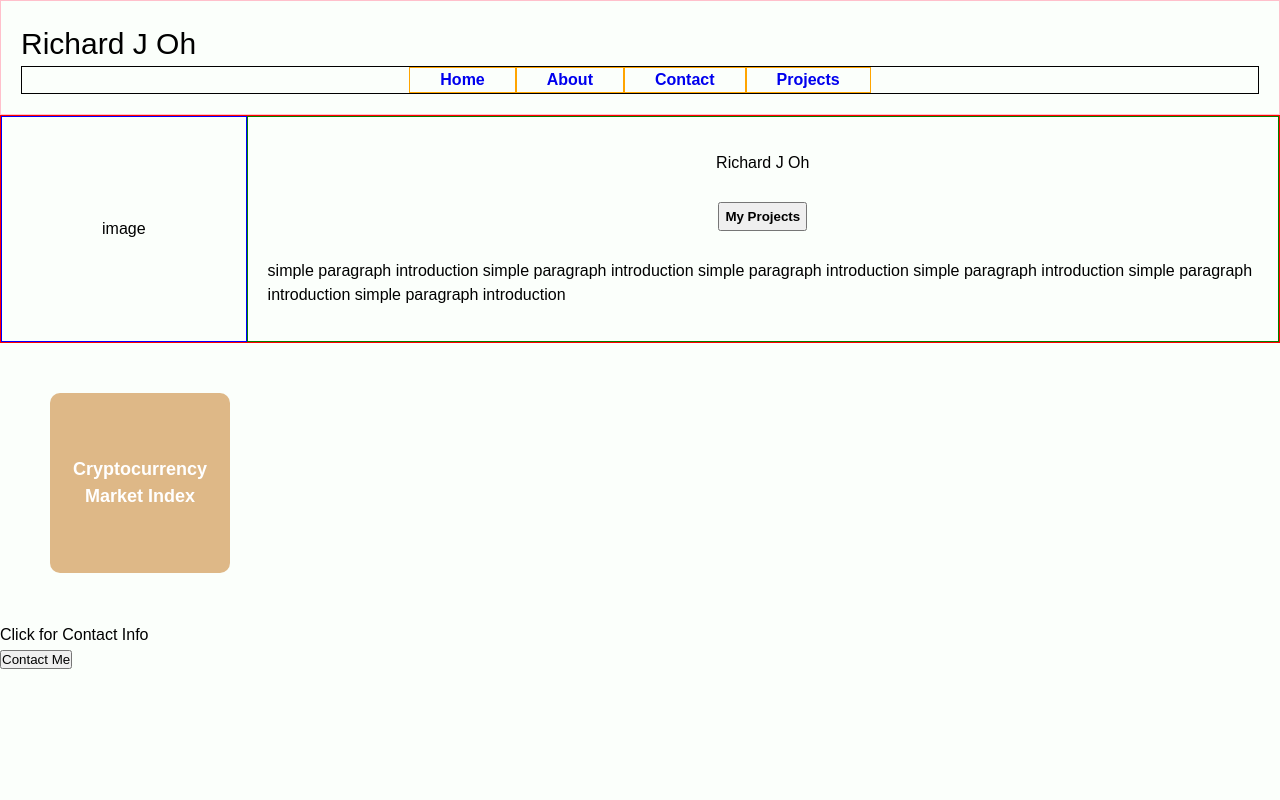
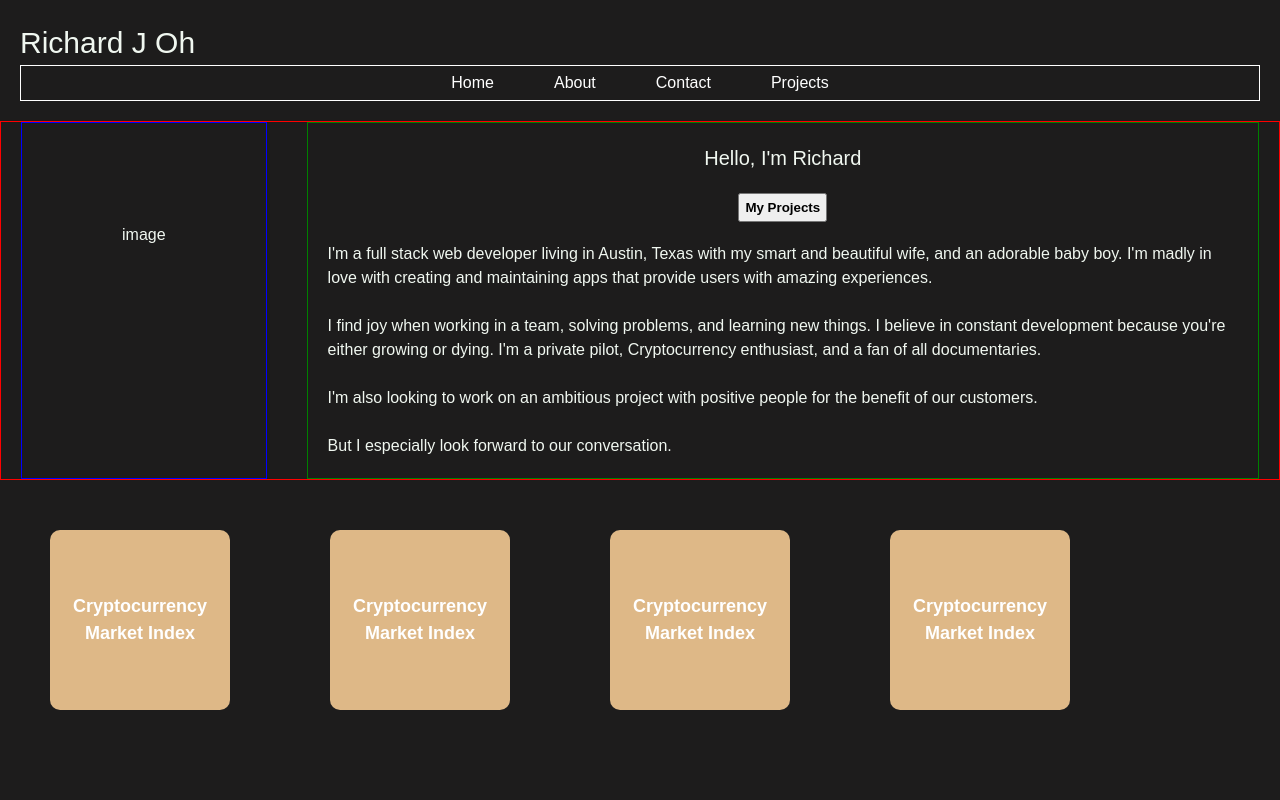
Before and after one commit to ayv8er/portfoliopage, a React (Create React App) app: page / in a window 1280 px wide. Shown: the top 800 px of the page. Built offline with nearby package versions, Linux system fonts and the light colour scheme.

Commit message:
about me content

```diff
--- a/src/App.css
+++ b/src/App.css
@@ -146,18 +146,21 @@ body {
   font-family: sans-serif, serif;
   line-height: 1.5;
   font-size: 1.6rem;
-  background-color: #fbfffb;
-  color: black;
+  color: #f0f7f0;
+  background-color: rgb(29, 28, 28);
 }
 
 h1 {
   font-size: 3rem;
 }
 
+h2 {
+  font-size: 2rem;
+}
+
 .navHead {
   display: flex;
   flex-flow: column nowrap;
-  border: pink 1px solid;
   padding: 2rem;
 }
 
@@ -165,19 +168,22 @@ h1 {
   display: flex;
   justify-content: center;
   flex-wrap: nowrap;
-  border: 1px black solid;
+  border: 1px white solid;
 }
 
 .links {
-  border: orange 1px solid;
-  padding: 0 3rem 0 3rem;
-  font-weight: bold;
+  padding: 0.5rem 3rem;
   text-decoration: none;
+  color: white;
+}
+
+.links:hover {
+  border: 1px solid white;
 }
 
 .introMain {
   display: flex;
-  justify-content: space-between;
+  justify-content: space-around;
   border: red 1px solid;
 }
 
@@ -185,21 +191,24 @@ h1 {
   border: blue 1px solid;
   flex: 0 1 auto;
   padding: 10rem;
+  margin: 0 2rem 0 2rem;
 }
 
 .introRight {
   display: flex;
   flex-flow: column nowrap;
+  justify-content: space-around;
   align-content: space-between;
   border: green 1px solid;
   flex: 0 1 auto;
   padding: 2rem;
-  justify-content: space-around;
+  margin: 0 2rem 0 2rem;
   align-items: center;
 }
 
-.introButton {
+.button {
   padding: 0.5rem;
+  margin: 2rem;
   font-weight: bold;
 }
 
@@ -229,3 +238,10 @@ h1 {
 #crypto {
   background-color: burlywood;
 }
+
+footer {
+  padding: 2rem;
+  display: flex;
+  flex-flow: column nowrap;
+  align-items: center;
+}
--- a/src/App.js
+++ b/src/App.js
@@ -4,6 +4,7 @@ import {
   Route,
   NavLink,
   Switch,
+  Redirect,
 } from "react-router-dom";
 
 import "./App.css";
@@ -20,59 +21,37 @@ function App() {
             <h1>Richard J Oh</h1>
           </div>
           <div className="navigator">
-            <NavLink
-              to="/home"
-              className="links"
-              exact
-              activeStyle={{ color: "red" }}
-            >
+            <NavLink to="/home" className="links">
               Home
             </NavLink>
-            <NavLink
-              to="/about"
-              className="links"
-              exact
-              activeStyle={{ color: "red" }}
-            >
+            <NavLink to="/about" className="links">
               About
             </NavLink>
-            <NavLink
-              to="/contact"
-              className="links"
-              exact
-              activeStyle={{ color: "red" }}
-            >
+            <NavLink to="/contact" className="links">
               Contact
             </NavLink>
-            <NavLink
-              to="/projects"
-              className="links"
-              exact
-              activeStyle={{ color: "red" }}
-            >
+            <NavLink to="/projects" className="links">
               Projects
             </NavLink>
           </div>
         </nav>
       </header>
-
       <div>
         <Intro />
       </div>
-
       <div>
         <Clips />
       </div>
-
       <div>
         <Footer />
       </div>
-
       <Switch>
         <Route path="/projects" />
         <Route path="/contact" />
         <Route path="/about" />
-        <Route path="/home" />
+        <Route path="/home">
+          <Redirect to="/" />
+        </Route>
         <Route path="/" />
       </Switch>
     </Router>
--- a/src/components/Clips.js
+++ b/src/components/Clips.js
@@ -6,6 +6,10 @@ const Clips = () => {
   return (
     <section className="projects">
       <Crypto />
+      <Crypto />
+      <Crypto />
+      <Crypto />
+      <Crypto />
     </section>
   );
 };
--- a/src/components/Crypto.js
+++ b/src/components/Crypto.js
@@ -3,7 +3,6 @@ import React from "react";
 const Crypto = () => {
   return (
     <a
-      className="linkContainer"
       href="https://cryptomarketinfo.vercel.app/"
       rel="noreferrer"
       target="_blank"
--- a/src/components/Footer.js
+++ b/src/components/Footer.js
@@ -3,17 +3,11 @@ import { Link } from "react-router-dom";
 
 const Footer = () => {
   return (
-    <>
-      <footer>
-        <div>
-          <h3>Click for Contact Info</h3>
-        </div>
-
-        <Link to={"/contact"}>
-          <input type="button" value="Contact Me" />
-        </Link>
-      </footer>
-    </>
+    <footer>
+      <Link to={"/contact"}>
+        <input type="button" className="button" value="Let's Connect!" />
+      </Link>
+    </footer>
   );
 };
 
--- a/src/components/Intro.js
+++ b/src/components/Intro.js
@@ -8,14 +8,27 @@ const Intro = () => {
         <h3>image</h3>
       </div>
       <div className="introRight">
-        <h3>Richard J Oh</h3>
+        <h2>Hello, I'm Richard</h2>
         <Link to={"/projects"}>
-          <input type="button" className="introButton" value="My Projects" />
+          <input type="button" className="button" value="My Projects" />
         </Link>
         <p>
-          simple paragraph introduction simple paragraph introduction simple
-          paragraph introduction simple paragraph introduction simple paragraph
-          introduction simple paragraph introduction
+          I'm a full stack web developer living in Austin, Texas with my smart
+          and beautiful wife, and an adorable baby boy. I'm madly in love with
+          creating and maintaining apps that provide users with amazing
+          experiences.
+          <br />
+          <br />
+          I find joy when working in a team, solving problems, and learning new
+          things. I believe in constant development because you're either
+          growing or dying. I'm a private pilot, Cryptocurrency enthusiast, and
+          a fan of all documentaries.
+          <br />
+          <br />
+          I'm also looking to work on an ambitious project with positive people
+          for the benefit of our customers. <br />
+          <br />
+          But I especially look forward to our conversation.
         </p>
       </div>
     </section>
```
